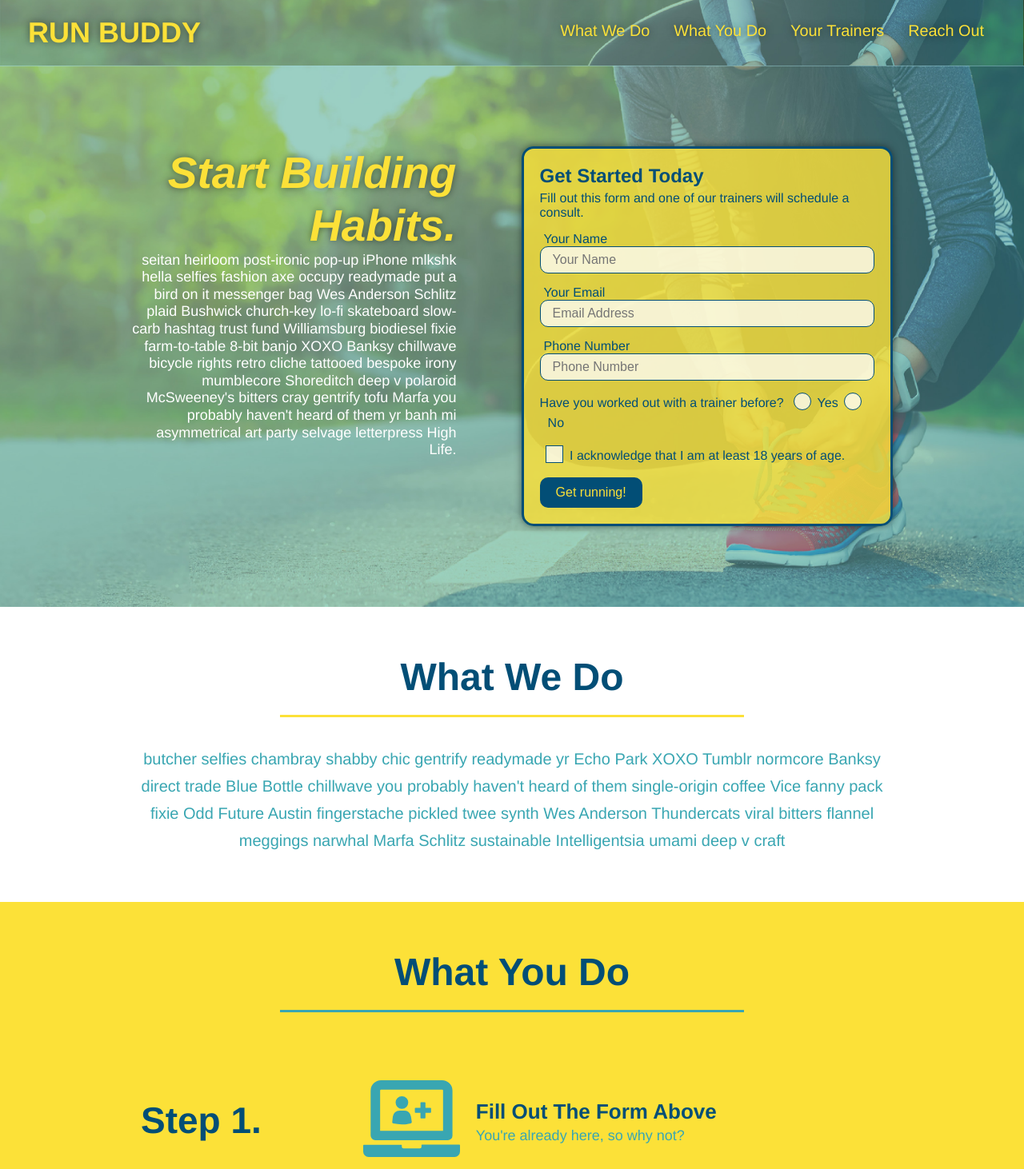
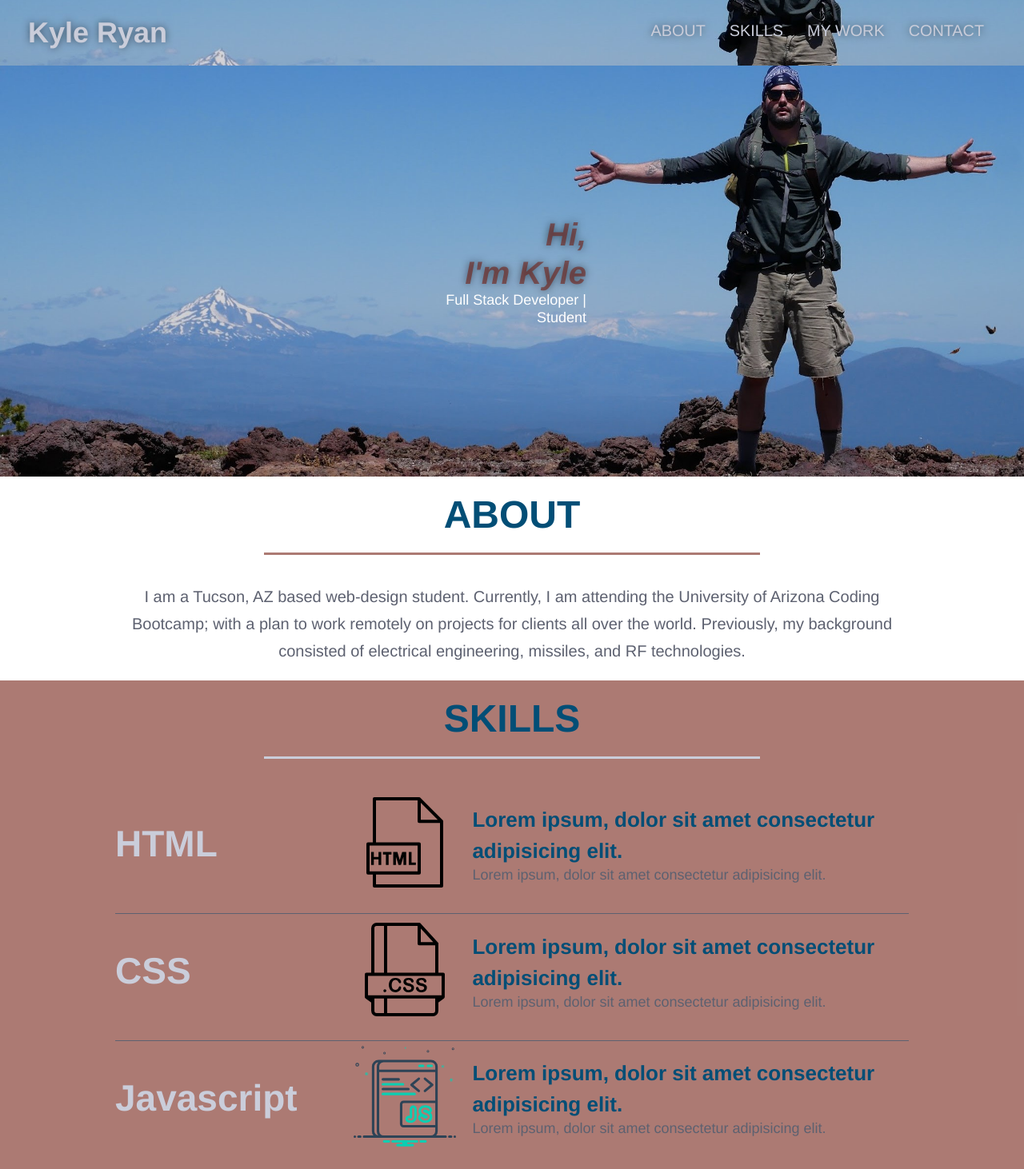
Before and after one commit to rookoyole/portfolio, a plain HTML site: page index.html in a window 1280 px wide. Shown: the top 1462 px of the page at 80% size. Drawn offline with Linux system fonts and the light colour scheme.

Commit message:
updated hero image and styling

```diff
--- a/assets/css/style.css
+++ b/assets/css/style.css
@@ -5,9 +5,10 @@
 }
 
 :root {
-  --primary-color:#fce138;
+  --primary-color:#701b0f94;
   --secondary-color: #024e76;
-  --tertiary-color: #39a6b2;
+  --tertiary-color: #5d6170;
+  --fourth-color: #cacdda;
 }
 
 body {
@@ -24,7 +25,7 @@ header {
   display: flex;
   justify-content: space-between;
   flex-wrap: wrap;
-  background-image: url("../images/hero-bg.jpg");
+  background-image: url("../images/profile.jpg");
   background-size: cover;
   background-position: center;
   background-attachment: fixed;
@@ -39,13 +40,13 @@ header h1 {
   font-weight: bold;
   margin: 0;
   font-size: 36px;
-  color: var(--primary-color);
+  color: var(--fourth-color);
   text-shadow: 0 0 10px rgba(0, 0, 0, 0.5);
 }
 
 header a {
   text-decoration: none;
-  color:var(--primary-color);
+  color:var(--fourth-color);
 }
 
 header nav {
@@ -105,12 +106,12 @@ footer a {
 
 /* STYLE ALL SECTION TAGS */
 section {
-  padding: 60px;
+  padding: 20px;
 }
 
 /* HERO STYLES START */
 .hero {
-  background-image: url('../images/hero-bg.jpg');
+  background-image: url('../images/profile.jpg');
   background-size: cover;
   background-position: center;
   display: flex;
@@ -128,11 +129,12 @@ section {
   color: #fff;
   font-size: 18px;
   line-height: 1.2;
+  padding: 10%;
 }
 
 .hero-cta h2 {
   font-style: italic;
-  font-size: 55px;
+  font-size: 40px;
   color:var(--primary-color);
   text-shadow: 0 0 10px rgba(0, 0, 0, 0.5);
 }
@@ -268,7 +270,7 @@ section {
 }
 
 .secondary-border {
-  border-color: var(--tertiary-color);
+  border-color: var(--fourth-color);
 }
 /* SECTION TITLE STYLES END */
 
@@ -291,8 +293,8 @@ section {
 }
 
 .step {
-  margin: 50px auto;
-  padding-bottom: 50px;
+  margin: 5px auto;
+  padding-bottom: 20px;
   width: 80%;
   display: flex;
   flex-wrap: wrap;
@@ -305,7 +307,7 @@ section {
 }
 
 .step h3 {
-  color: var(--secondary-color);
+  color: var(--fourth-color);
   font-size: 46px;
   flex: 1 30%;
 }
--- a/index.html
+++ b/index.html
@@ -4,27 +4,27 @@
     <meta charset="UTF-8" />
     <meta name="viewport" content="width=device-width, initial-scale=1.0" />
     <link rel="stylesheet" href="./assets/css/style.css">
-    <title>Run Buddy</title>
+    <title>Kyle Ryan | Full Stack Dev</title>
   </head>
   <body>
     <!-- navigation tags - block level element -->
     <header>
       <h1>
-        <a href="/">RUN BUDDY</a>
+        <a href="/">Kyle Ryan</a>
       </h1>
       <nav>
         <ul>
           <li>
-            <a href="#what-we-do">What We Do</a>
+            <a href="#about">ABOUT</a>
           </li>
           <li>
-            <a href="#what-you-do">What You Do</a>
+            <a href="#skills">SKILLS</a>
           </li>
           <li>
-            <a href="#your-trainers">Your Trainers</a>
+            <a href="#my-work">MY WORK</a>
           </li>
           <li>
-            <a href="#reach-out">Reach Out</a>
+            <a href="#reach-out">CONTACT</a>
           </li>
         </ul>
       </nav>
@@ -34,129 +34,83 @@
     <!-- hero/jumbotron -->
     <section class="hero">
       <div class="hero-cta">
-        <h2>Start Building Habits.</h2>
+        <h2>Hi,</h2>
+        <h2>I'm Kyle</h2>
         <p>
-          seitan heirloom post-ironic pop-up iPhone mlkshk hella selfies fashion axe occupy readymade put a bird on it
-          messenger bag Wes Anderson Schlitz plaid Bushwick church-key lo-fi skateboard slow-carb hashtag trust fund
-          Williamsburg biodiesel fixie farm-to-table 8-bit banjo XOXO Banksy chillwave bicycle rights retro cliche
-          tattooed bespoke irony mumblecore Shoreditch deep v polaroid McSweeney's bitters cray gentrify tofu Marfa you
-          probably haven't heard of them yr banh mi asymmetrical art party selvage letterpress High Life.
+          Full Stack Developer | Student
         </p>
-      </div>
 
-      <div class="hero-form">
-        <h3>Get Started Today</h3>
-        <p>Fill out this form and one of our trainers will schedule a consult.</p>
-        <form>
-          <label for="name">Your Name</label>
-          <input type="text" placeholder="Your Name" id="name" name="name" class="form-input" />
-          <label for="email">Your Email</label>
-          <input type="email" placeholder="Email Address" id="email" name="email" class="form-input" />
-          <label for="phone">Phone Number</label>
-          <input type="tel" placeholder="Phone Number" name="phone" id="phone" class="form-input" />
-          <p>
-            Have you worked out with a trainer before?
-            <span class="radio-wrapper">
-              <input type="radio" name="trainer-confirm" id="trainer-yes" />
-              <label for="trainer-yes">Yes</label>
-            </span>
-            <span class="radio-wrapper">
-              <input type="radio" name="trainer-confirm" id="trainer-no" />
-              <label for="trainer-no">No</label>
-            </span>
-          </p>
-          <p>
-            <span class="checkbox-wrapper">
-              <input type="checkbox" name="age-confrim" id="trainer=no" />
-              <label for="checkbox">I acknowledge that I am at least 18 years of age.</label>
-            </span>
-          </p>
-          <button type="submit">
-            Get running!
-          </button>
-        </form>
+        </div>
       </div>
     </section>
     <!-- end header -->
 
     <!-- "what we do" start - <section> -->
-    <section id="what-we-do" class="intro">
+    <section id="about" class="intro">
       <div class="flex-row">
         <h2 class="section-title primary-border">
-          What We Do
+          ABOUT
         </h2>
       </div>
       <div class="flex-row">
         <p>
-          butcher selfies chambray shabby chic gentrify readymade yr Echo Park XOXO Tumblr normcore Banksy direct trade  Blue Bottle chillwave you probably haven't heard of them single-origin coffee Vice fanny pack fixie Odd Future Austin fingerstache pickled twee synth Wes Anderson Thundercats viral bitters flannel meggings narwhal Marfa Schlitz sustainable Intelligentsia umami deep v craft
-        </p>
+          I am a Tucson, AZ based web-design student. Currently, I am attending the University of Arizona Coding Bootcamp; with a plan to work remotely on projects for clients all over the world. Previously, my background consisted of electrical engineering, missiles, and RF technologies.
       </div>
     </section>
     <!-- end "what we do" -->
 
     <!-- "what you do" start -->
-    <section id="what-you-do" class="steps">
+    <section id="skills" class="steps">
       <div class="flex-row">
         <h2 class="section-title secondary-border">
-          What You Do
+          SKILLS
         </h2>
       </div>
       <div class="step">
-        <h3>Step 1.</h3>
+        <h3>HTML</h3>
         <div class="step-info">
           <div class="step-img">
-            <img src="./assets/images/step-1.svg" alt="" />
+            <img src="./assets/images/html.svg" alt="" />
           </div>
           <div class="step-text">
-            <h4>Fill Out The Form Above</h4>
-            <p>You're already here, so why not?</p>
+            <h4>Lorem ipsum, dolor sit amet consectetur adipisicing elit.</h4>
+            <p>Lorem ipsum, dolor sit amet consectetur adipisicing elit.</p>
           </div>
         </div>
       </div>
       <div class="step">
-        <h3>Step 2.</h3>
+        <h3>CSS</h3>
         <div class="step-info">
           <div class="step-img">
-            <img src="./assets/images/step-2.svg" alt="" />
+            <img src="./assets/images/css.svg" alt="" />
           </div>
           <div class="step-text">
-            <h4>Consult With One Of Our Trainers</h4>
-            <p>Are you here to build muscle, lose weight, or just feel good?</p>
+            <h4>Lorem ipsum, dolor sit amet consectetur adipisicing elit.</h4>
+            <p>Lorem ipsum, dolor sit amet consectetur adipisicing elit.</p>
           </div>
         </div>
       </div>
       <div class="step">
-        <h3>Step 3.</h3>
+        <h3>Javascript</h3>
         <div class="step-info">
           <div class="step-img">
-            <img src="./assets/images/step-3.svg" alt="" />
+            <img src="./assets/images/javascript.svg" alt="" />
           </div>
           <div class="step-text">
-            <h4>Get Running</h4>
-            <p>Hit the ground running (literally) once your trainer lays out your plan.</p>
+            <h4>Lorem ipsum, dolor sit amet consectetur adipisicing elit.</h4>
+            <p>Lorem ipsum, dolor sit amet consectetur adipisicing elit.</p>
           </div>
         </div>
       </div>
-      <div class="step">
-        <h3>Step 4.</h3>
-        <div class="step-info">
-          <div class="step-img">
-            <img src="./assets/images/step-4.svg" alt="" />
-          </div>
-          <div class="step-text">
-            <h4>See Results</h4>
-            <p>Bi-weekly checkins with your trainer will keep you focused</p>
-          </div>
-        </div>
-      </div>
+
     </section>
     <!-- "what you do" end -->
 
     <!-- "meet the trainers" start -->
-    <section id="your-trainers">
+    <section id="my-work">
       <div class="flex-row">
         <h2 class="section-title primary-border">
-          Meet The Trainers
+          MY WORK
         </h2>
       </div>
 
@@ -166,7 +120,6 @@
           <div class="trainer-bio">
             <h3 class="trainer-name">Arron Stephens</h3>
             <h4 class="trainer-role">Speed / Strength</h4>
-            <p>Lorem ipsum, dolor sit amet consectetur adipisicing elit. Sequi neque animi quo cupiditate commodi saepe culpa sed itaque velit maiores optio dolorem excepturi aperiam dolores, voluptatibus suscipit amet quis repellat!</p>
           </div>
         </article>
 
@@ -175,8 +128,7 @@
           <div class="trainer-bio">
             <h3 class="trainer-name">Joanna Gill</h3>
             <h4 class="trainer-role">Endurance</h4>
-            <p>Lorem ipsum, dolor sit amet consectetur adipisicing elit. Sequi neque animi quo cupiditate commodi saepe culpa sed itaque velit maiores optio dolorem excepturi aperiam dolores, voluptatibus suscipit amet quis repellat!</p>
-            </div>
+          </div>
           </article>
 
         <article class="trainer">
@@ -195,7 +147,7 @@
     <section id="reach-out" class="contact">
       <div class="flex-row">
         <h2 class="section-title secondary-border">
-          Reach Out
+          CONTACT
         </h2>
       </div>
 
@@ -207,15 +159,6 @@
             <br/>
             Let us know and we'll be happy to talk to you!
           </p>
-
-          <address>
-            55 Main Street <br/>
-            Some Town, Ca <br/>
-            12345<br/>
-            P: 555.RUN.BUDZ (555.786.2839)<br/>
-            E: <a href="mailto:info@runbuddy.io">info@runbuddy.io</a>
-          </address>
-
         </div>
 
         <div class="contact-form">
@@ -231,20 +174,17 @@
           </form>
         </div>
 
-        <iframe
-          src="https://www.google.com/maps/embed?pb=!1m14!1m12!1m3!1d12182.30520634488!2d-74.0652613!3d40.2407219!2m3!1f0!2f0!3f0!3m2!1i1024!2i768!4f13.1!5e0!3m2!1sen!2sus!4v1561060983193!5m2!1sen!2sus"
-          frameborder="0" style="border:0" allowfullscreen>
-        </iframe>
       </div>
     </section>
     <!-- "reach out" end -->
 
     <!-- footer -->
     <footer>
-      <h2>❤️ Made with love by Run Buddy.</h2>
+      <h2>👽 Stay Weird 👽</h2>
       <div>
-        <a href="./privacy-policy.html">Read Our Privacy Policy</a><br/>
-        &copy; 2019 Run Buddy, Inc.
+        <a href="https://iconscout.com/icons/html" target="_blank">Html Icon</a> by <a href="https://iconscout.com/contributors/fauzanadiima">Fauzan Adiima</a><br/>
+        <a href="https://iconscout.com/icons/css" target="_blank">Css Icon</a> by <a href="https://iconscout.com/contributors/jagathish" target="_blank">Jagathish Saravanan</a><br/>
+        <a href="https://iconscout.com/icons/javascript" target="_blank">Javascript Icon</a> by <a href="https://iconscout.com/contributors/priyanka-gupta">Three Musketeers</a>
       </div>
     </footer>
     <!-- footer end -->
```
Also changed, not shown: assets/images/css.svg (added), assets/images/html.svg (added), assets/images/javascript.svg (added), assets/images/profile.JPG (added), assets/images/step-4.svg (deleted).
